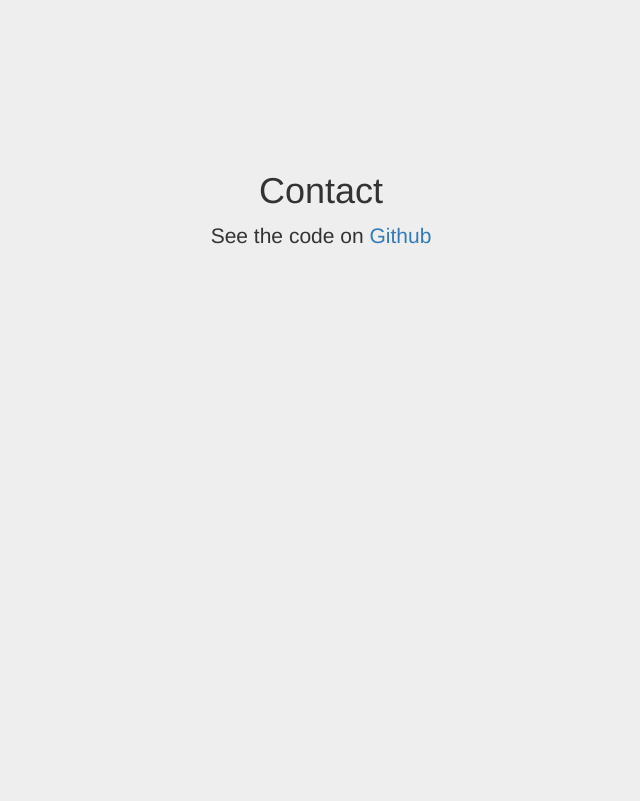
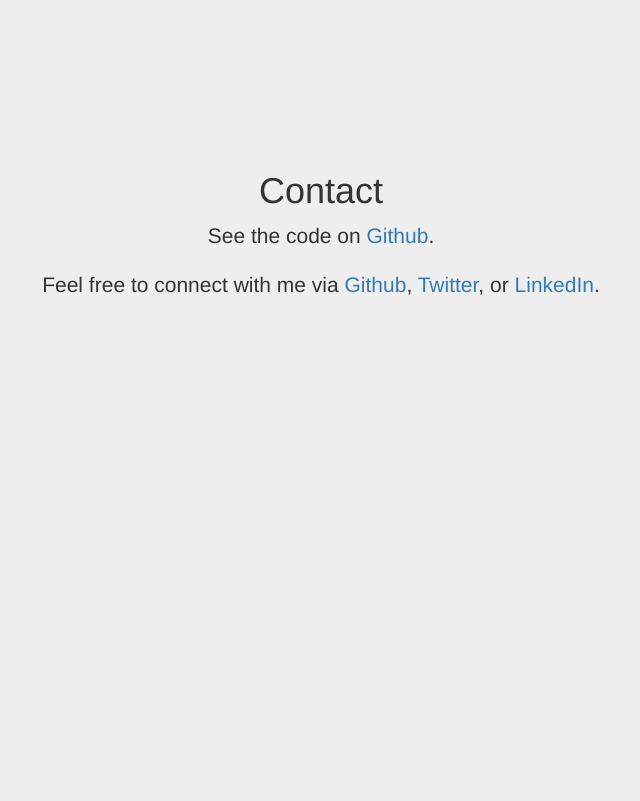
Before and after one commit to brandonmburroughs/baby-names-and-movie-stars, a Flask app: page / in a window 1280 px wide. Shown: the part 1599-2400 px from the top of the page, without its empty margins (319-959 px from the left). Run offline with Flask 2, Linux system fonts and the light colour scheme; parts of the project's set-up code (start-up, migrations or seed data) failed here and were passed over; some libraries are stand-ins or nearby versions.

Commit message:
Adding contacts

```diff
--- a/templates/index.html
+++ b/templates/index.html
@@ -105,7 +105,8 @@
             <div class="row">
                 <div class="col-lg-12">
                     <h1>Contact</h1>
-                    <p class="lead">See the code on <a href="https://github.com/brandonmburroughs/baby-names-and-movie-stars" target="_blank">Github</a></p>
+                    <p class="lead">See the code on <a href="https://github.com/brandonmburroughs/baby-names-and-movie-stars" target="_blank">Github</a>.</p>
+                    <p class="lead">Feel free to connect with me via <a href="https://github.com/brandonmburroughs" target="_blank">Github</a>, <a href="https://twitter.com/totheburroughs" target="_blank">Twitter</a>, or <a href="https://www.linkedin.com/in/brandonmburroughs" target="_blank">LinkedIn</a>.</p>
                 </div>
             </div>
         </div>
```
